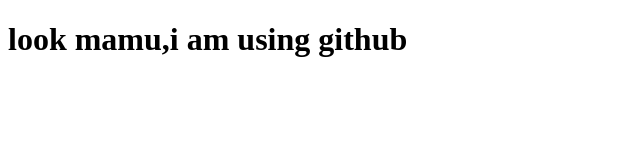
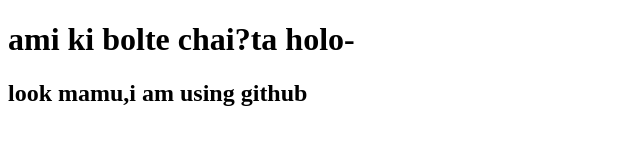
Before and after one commit to Exclusivesojib/my-first-web-side, a plain HTML site: page index.html in a window 1280 px wide. Shown: the whole page, without its empty margins (0-640 px from the left). Drawn offline with Linux system fonts and the light colour scheme.

Commit message:
added a header

```diff
--- a/index.html
+++ b/index.html
@@ -6,6 +6,7 @@
     <title>Document</title>
 </head>
 <body>
-    <h1>look mamu,i am using github</h1>
+    <h1>ami ki bolte chai?ta holo-</h1>
+    <h2>look mamu,i am using github</h2>
 </body>
 </html>
```
